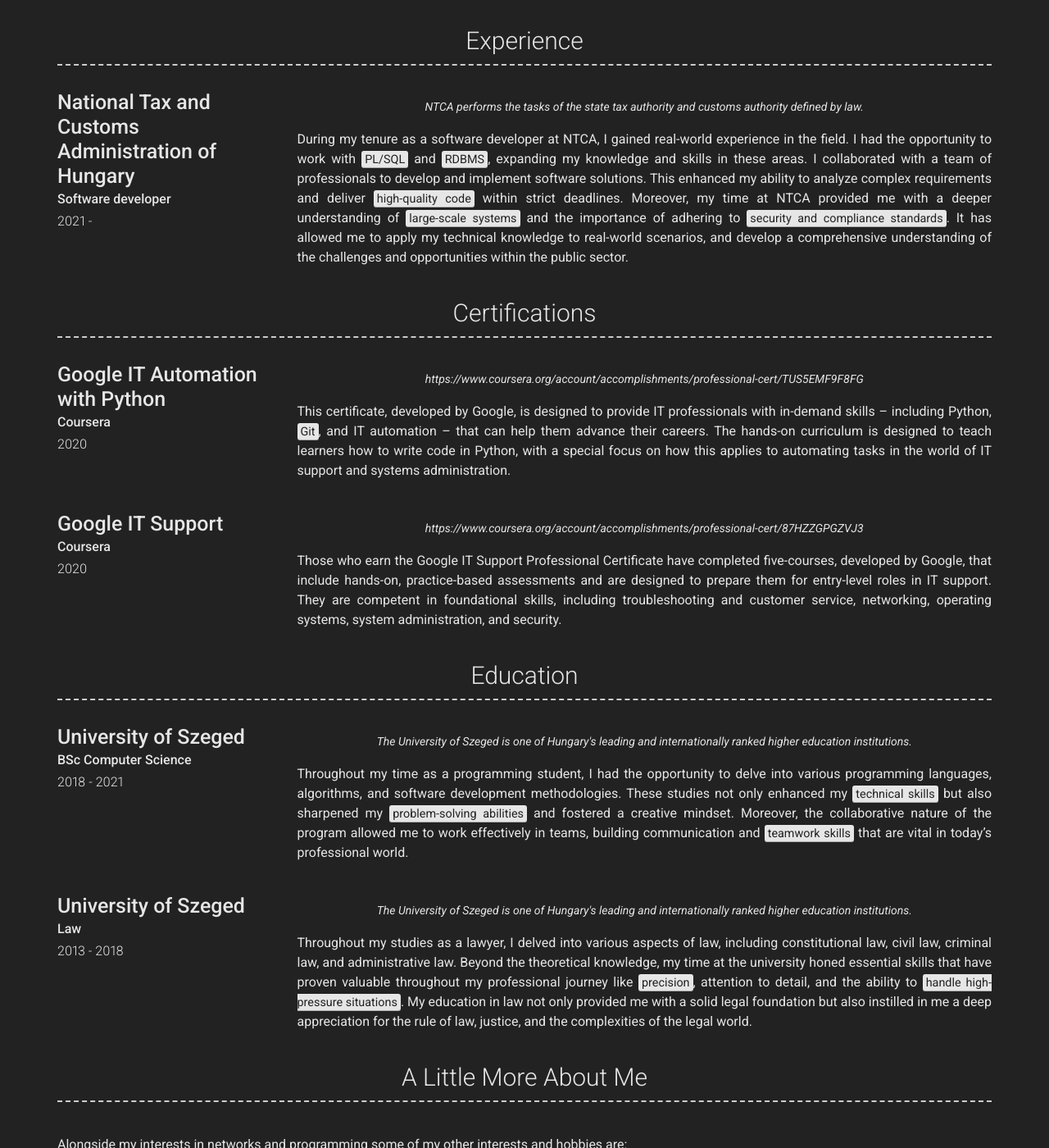
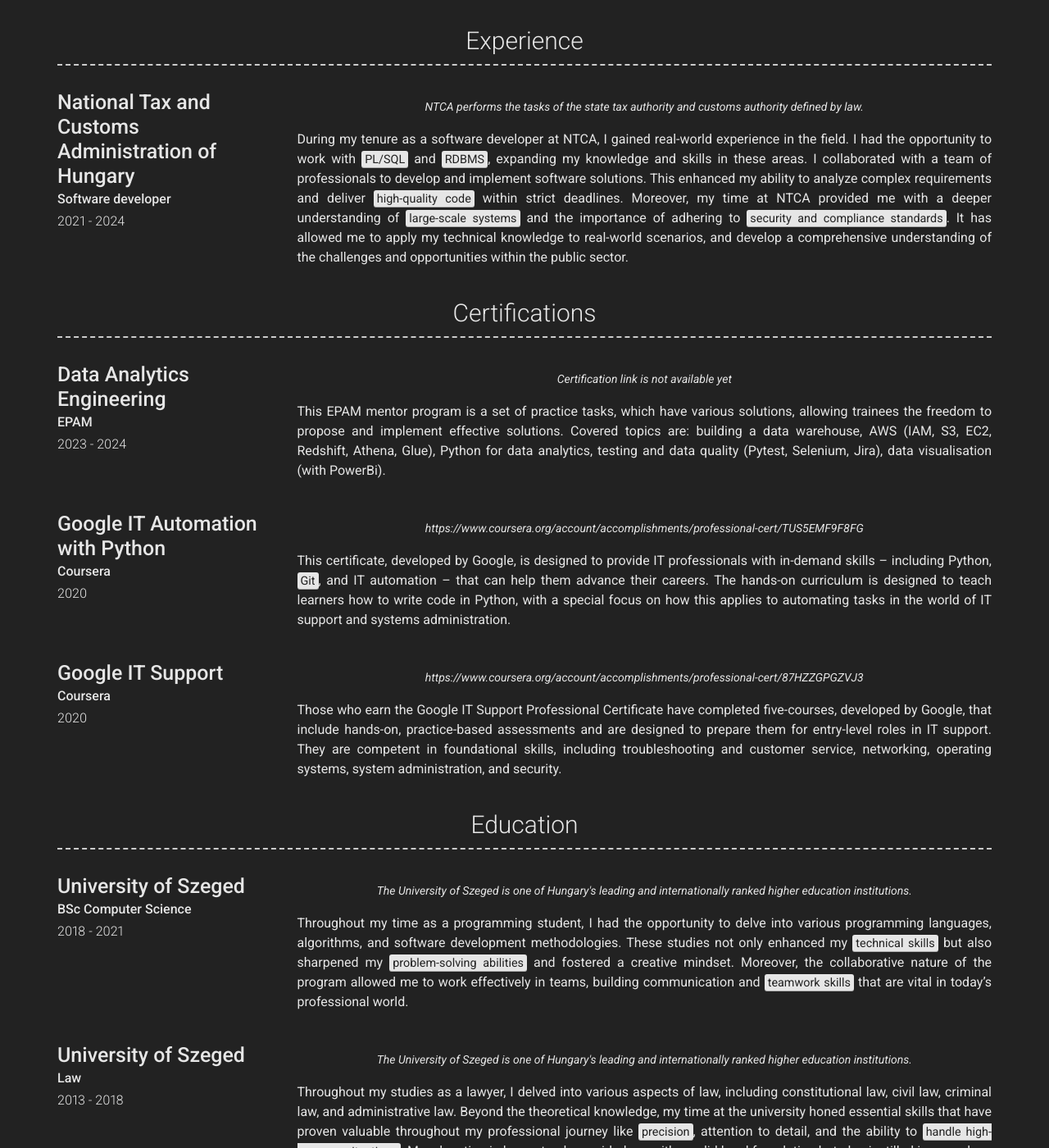
Before and after one commit to nagyantal9312/nagyantal9312.github.io, a Jekyll site: the page built from index.md, in a window 1280 px wide and 1400 px high, scrolled down 861 px. Shown: the whole window at 82% size. Built offline with Jekyll 4.4.1, drawn with Linux system fonts in a browser that asks for light colours; nearby versions of some CDN libraries.

Commit message:
adding new certification

```diff
--- a/_config.yml
+++ b/_config.yml
@@ -95,7 +95,7 @@ content:
     content:
       - layout: left
         title: National Tax and Customs Administration of Hungary
-        caption: 2021 -
+        caption: 2021 - 2024
         sub_title: Software developer
         quote: >
           NTCA performs the tasks of the state tax authority and customs authority defined by law.
@@ -105,6 +105,15 @@ content:
   - title: Certifications
     layout: list
     content:
+      - layout: left
+        title: Data Analytics Engineering
+        caption: 2023 - 2024
+        sub_title: EPAM
+        quote: >
+          Certification link is not available yet
+        description: |
+          This EPAM mentor program is a set of practice tasks, which have various solutions, allowing trainees the freedom to propose and implement effective solutions. Covered topics are: building a data warehouse, AWS (IAM, S3, EC2, Redshift, Athena, Glue), Python for data analytics, testing and data quality (Pytest, Selenium, Jira), data visualisation (with PowerBi).
+
       - layout: left
         title: Google IT Automation with Python
         caption: 2020
@@ -150,6 +159,7 @@ content:
       Alongside my interests in networks and programming some of my other interests and hobbies are:
       - Playing the guitar
       - Making cocktails
+      - Photography
       - Doing sports
 
 # Footer
```
